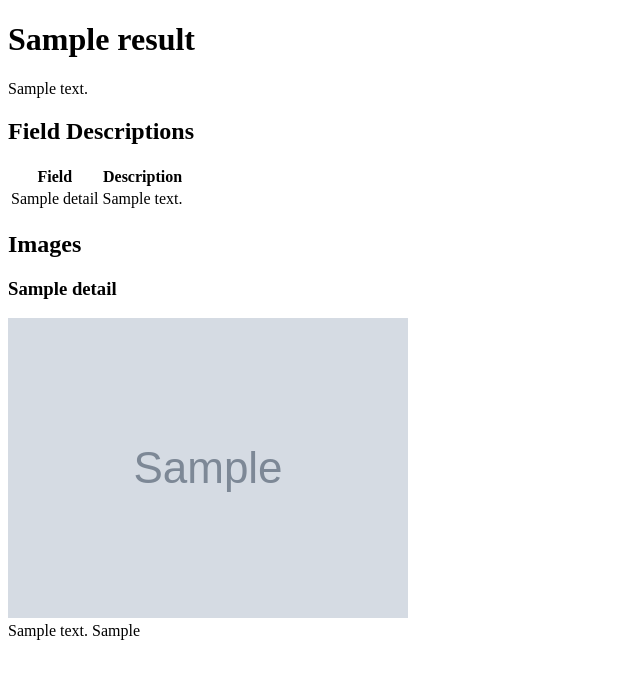
After one commit to renovate-bot/GoogleCloudPlatform-_-dataplexutils, a Flask app: template templates/generate.html in a window 1280 px wide. The commit adds this page. Shown: the top 679 px of the page, without its empty margins (0-640 px from the left). Run offline with Flask 3, Linux system fonts and the light colour scheme; the template is opened without the code that fills it: most values are stand-ins (such as "Sample title", 1, 10 or a date in 2020); grey boxes marked "Sample" are stand-in pictures.

Commit message:
Generate content from button is now working

```diff
--- a/main.py
+++ b/main.py
@@ -1,5 +1,5 @@
 from flask import Flask, request, render_template
-from  metadata.metadata import _search_data_catalog,_get_entry_details,get_dependencies_info,_get_table_profile
+from  metadata.metadata import _search_data_catalog,_get_entry_details,get_dependencies_info,_get_table_profile,generate_table_description
 
 
 app = Flask(__name__)
@@ -19,7 +19,7 @@ def details():
     result = _get_entry_details(entry_id)  # Replace this with your function to get a result by ID
     additional_info=get_dependencies_info(result['fullyQualifiedName'])
 #    profile_info=_get_table_profile(result['fullyQualifiedName'])
-    return render_template('details.html', result=result,details=additional_info)
+    return render_template('details.html', result=result,details=additional_info,entry_id=entry_id)
 
 
 @app.route('/generate/', methods=['GET','POST'])
@@ -27,9 +27,14 @@ def generate():
     entry_id = request.args.get('entry_id')
     another_parameter = request.args.get('another_parameter')
     result = _get_entry_details(entry_id)  # Replace this with your function to get a result by ID
+    print("generate():result['fullyQualifiedName']:",result['fullyQualifiedName'])
     additional_info=get_dependencies_info(result['fullyQualifiedName'])
-    profile_info=_get_table_profile(result['fullyQualifiedName'])
-    return render_template('generate.html', result=result,details=additional_info,profile=profile)
+    profile_info=_get_table_profile(entry_id)
+    generated_description=generate_table_description(tablename=result['fullyQualifiedName'],profile=profile_info,\
+                                                     sql_queries=additional_info)
+
+    return render_template('generate.html', result=result,details=additional_info,\
+                           profile_info=profile_info,generated_description=generated_description)
 
 
 
--- a/templates/details.html
+++ b/templates/details.html
@@ -51,6 +51,8 @@
                         {% endfor %}
                     </tbody>
                 </table>
+                <p>Entry_id:{{entry_id}}</p>
+                <a href="{{ url_for('generate', entry_id=result.linkedResource) }}" class="btn">Generate</a>
             </div>
             <div class="content-container">
                 New Contents text
--- /dev/null
+++ b/templates/generate.html
@@ -0,0 +1,38 @@
+<!DOCTYPE html>
+<html>
+<head>
+    <title>Generate</title>
+</head>
+<body>
+    <h1>{{ result.fullyQualifiedName }}</h1>
+    <p>{{ result.description }}</p>
+
+    <h2>Field Descriptions</h2>
+    <table>
+        <thead>
+            <tr>
+                <th>Field</th>
+                <th>Description</th>
+            </tr>
+        </thead>
+        <tbody>
+            {% for field in details %}
+            <tr>
+                <td>{{ field.name }}</td>
+                <td>{{ field.description }}</td>
+            </tr>
+            {% endfor %}
+        </tbody>
+    </table>
+
+    <h2>Images</h2>
+    {% for field in details %}
+    <div>
+        <h3>{{ field.name }}</h3>
+        <img src="{{ field.formula_image_url }}" alt="{{ field.name }} formula">
+    </div>
+    {% endfor %}
+    {{generated_description}}
+    {{profile_info}}
+</body>
+</html>
```
Also changed, not shown: metadata/metadata.py (+33 -5 lines), 1 other file.
